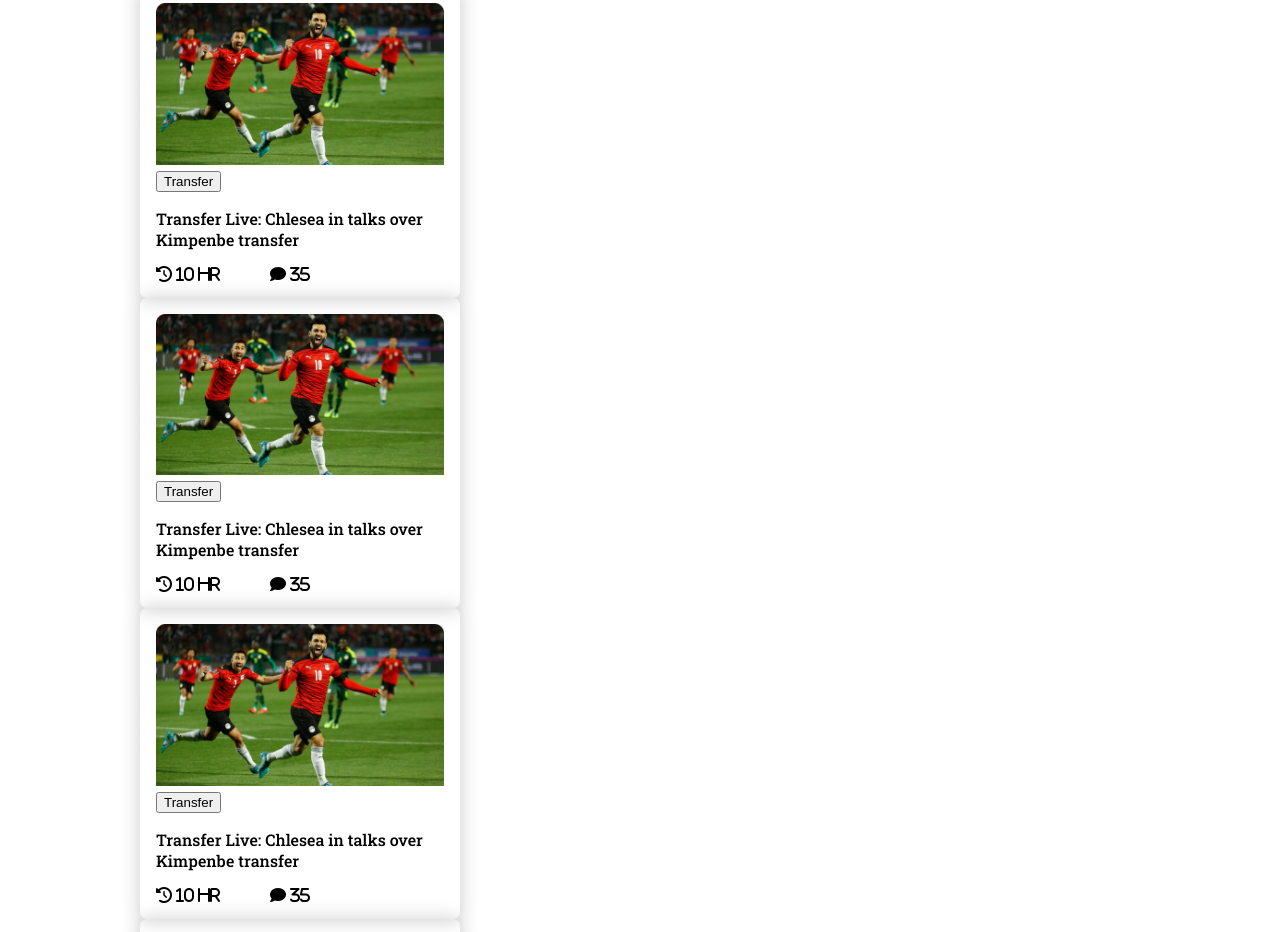
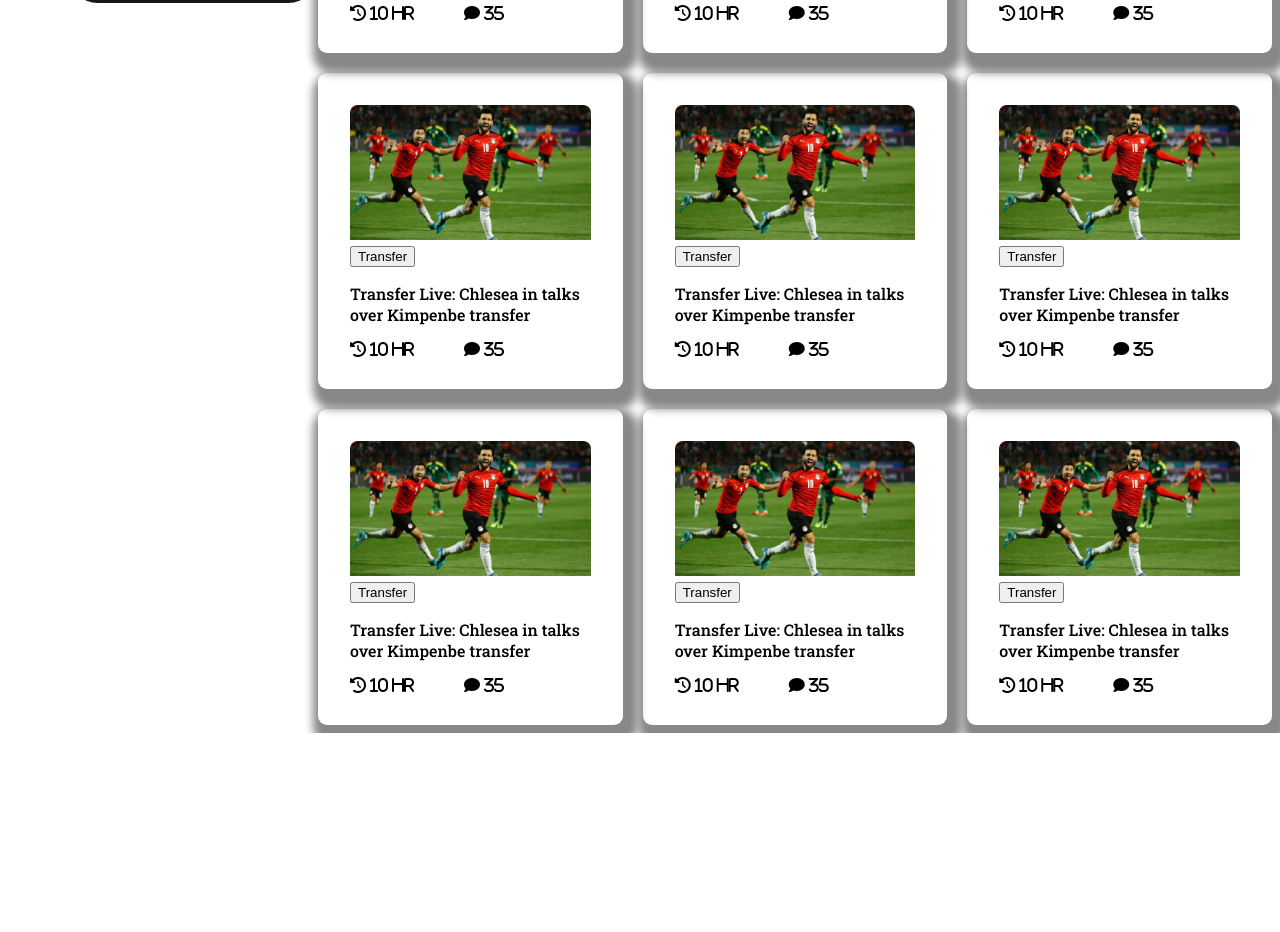
Before and after one commit to Tonmoy788-bit/FIFA-CUP, a plain HTML site: page index.html in a window 1280 px wide. Shown: the part 860-1792 px from the top of the page. After the commit the page ends 1593 px from the top, so only its background shows below. Drawn offline with Linux system fonts and the light colour scheme.

Commit message:
third commit

```diff
--- a/index.html
+++ b/index.html
@@ -38,6 +38,7 @@
     <!-- header end -->
     <main>
         <section>
+            <div class="main-container">
                 <div class="semi-container">
                     <div class="set-meanu">
                         <ul>
@@ -49,7 +50,7 @@
                 </div>
                 <!-- Players catagori -->
                 <!-- 1st players -->
-            <div class="players-gallery">
+                <div class="nano-container">
                     <div class="player">
                         <div class="Player-banner">
                             <img src="assets/Blog Image.png" alt="">
@@ -64,10 +65,8 @@
                             <i class="fa-solid fa-comment"> 35 </i>
                         </div>
                     </div>
-            </div>
                     <!-- 1st players end -->
                     <!-- 2nd players -->
-            <div class="players-gallery">
                     <div class="player">
                         <div class="Player-banner">
                             <img src="assets/Blog Image.png" alt="">
@@ -82,10 +81,8 @@
                             <i class="fa-solid fa-comment"> 35 </i>
                         </div>
                     </div>
-            </div>
                     <!-- 2nd players end -->
                     <!-- 3rd players -->
-            <div class="players-gallery">
                     <div class="player">
                         <div class="Player-banner">
                             <img src="assets/Blog Image.png" alt="">
@@ -100,10 +97,8 @@
                             <i class="fa-solid fa-comment"> 35 </i>
                         </div>
                     </div>
-            </div>
                     <!-- 3rd players end -->
                     <!-- 4th players -->
-            <div class="players-gallery">
                     <div class="player">
                         <div class="Player-banner">
                             <img src="assets/Blog Image.png" alt="">
@@ -118,10 +113,8 @@
                             <i class="fa-solid fa-comment"> 35 </i>
                         </div>
                     </div>
-            </div>
                     <!-- 4th players end -->
                     <!-- 5th players -->
-            <div class="players-gallery">
                     <div class="player">
                         <div class="Player-banner">
                             <img src="assets/Blog Image.png" alt="">
@@ -136,10 +129,8 @@
                             <i class="fa-solid fa-comment"> 35 </i>
                         </div>
                     </div>
-            </div>
                     <!-- 5th players end -->
                     <!-- 6th players -->
-            <div class="players-gallery">
                     <div class="player">
                         <div class="Player-banner">
                             <img src="assets/Blog Image.png" alt="">
@@ -154,8 +145,57 @@
                             <i class="fa-solid fa-comment"> 35 </i>
                         </div>
                     </div>
+                    <!-- 6th players end -->
+                    <!-- 7th players -->
+                    <div class="player">
+                        <div class="Player-banner">
+                            <img src="assets/Blog Image.png" alt="">
                         </div>
-            <!-- 6th players end -->
+                        <div class="players-info">
+                            <button class="real">Transfer</button>
+                            <p>Transfer Live: Chlesea in talks
+                                over Kimpenbe transfer</p>
+                        </div>
+                        <div class="time-manage">
+                            <i class="fa-solid fa-clock-rotate-left"> 10 hr </i>
+                            <i class="fa-solid fa-comment"> 35 </i>
+                        </div>
+                    </div>
+                    <!-- 7th players end -->
+                    <!-- 8th players -->
+                    <div class="player">
+                        <div class="Player-banner">
+                            <img src="assets/Blog Image.png" alt="">
+                        </div>
+                        <div class="players-info">
+                            <button class="real">Transfer</button>
+                            <p>Transfer Live: Chlesea in talks
+                                over Kimpenbe transfer</p>
+                        </div>
+                        <div class="time-manage">
+                            <i class="fa-solid fa-clock-rotate-left"> 10 hr </i>
+                            <i class="fa-solid fa-comment"> 35 </i>
+                        </div>
+                    </div>
+                    <!-- 8th players end -->
+                    <!-- 9th players -->
+                    <div class="player">
+                        <div class="Player-banner">
+                            <img src="assets/Blog Image.png" alt="">
+                        </div>
+                        <div class="players-info">
+                            <button class="real">Transfer</button>
+                            <p>Transfer Live: Chlesea in talks
+                                over Kimpenbe transfer</p>
+                        </div>
+                        <div class="time-manage">
+                            <i class="fa-solid fa-clock-rotate-left"> 10 hr </i>
+                            <i class="fa-solid fa-comment"> 35 </i>
+                        </div>
+                    </div>
+                    <!-- 9th players end -->
+                </div>
+            </div>
         </section>
     </main>
 </body>
--- a/style.css
+++ b/style.css
@@ -57,6 +57,10 @@ body {
 /*=========================================
  body section
  ==========================================*/
+.main-container {
+    display: flex;
+}
+
 .semi-container {
     margin-left: 60px;
 }
@@ -83,9 +87,9 @@ body {
 }
 
 /*=============================================================================
- Players catagori
+ Players catagori start
 ============================================================================ */
-.players-gallery {
+.nano-container {
     display: grid;
     grid-template-columns: repeat(3, 1fr);
     width: 1000px;
@@ -94,9 +98,9 @@ body {
 }
 
 .player {
-    box-shadow: 0px 1px 19px 1px #00000031;
-    padding: 1rem;
-    border-radius: 7px;
+    box-shadow: 5px 10px 8px 10px #888888;
+    padding: 2rem;
+    border-radius: 9px;
 }
 
 .Player-banner img {
@@ -118,5 +122,5 @@ body {
 }
 
 /*=============================================================================
- Players catagori
+ Players catagori end
 ============================================================================ */
```
Lines whose indentation alone changed are shown as unchanged.
